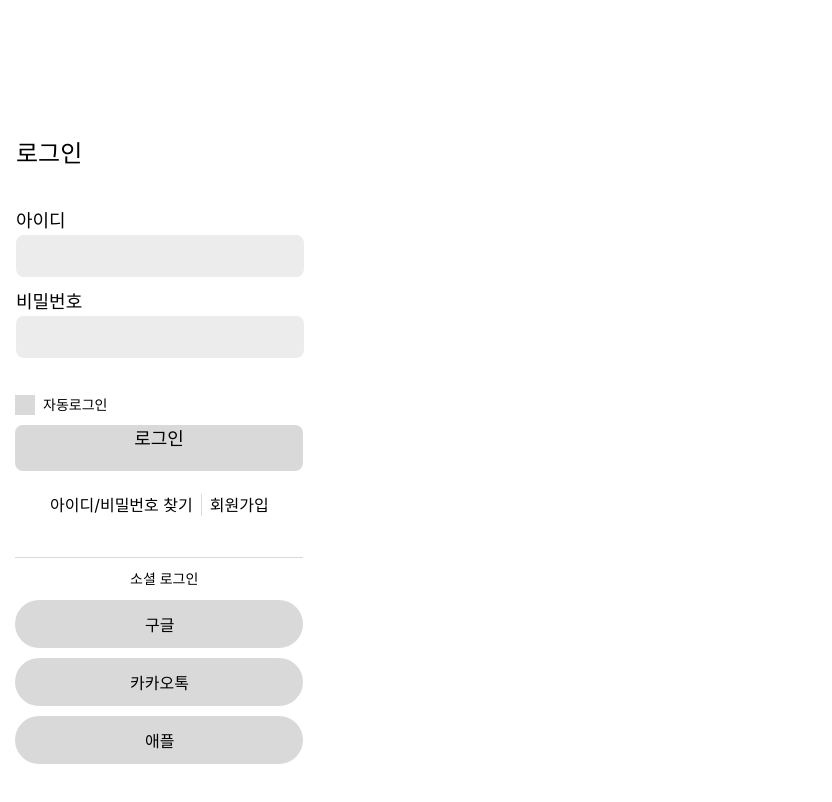
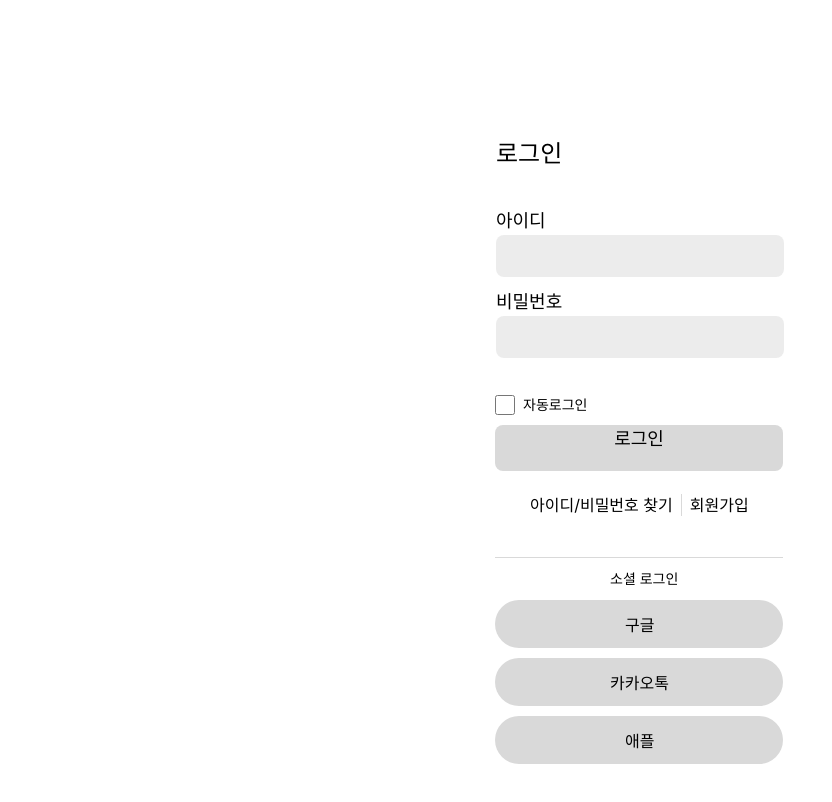
Before and after one commit to 6chenodongja/6che, a Next.js app: page /auth/login in a window 1280 px wide. Shown: the top 802 px of the page, without its empty margins (0-832 px from the left). Built offline with nearby package versions, Linux system fonts and the light colour scheme.

Commit message:
fix: 회원가입 페이지 login 브랜치에서 제거

```diff
--- a/src/app/(providers)/(root)/auth/login/page.tsx
+++ b/src/app/(providers)/(root)/auth/login/page.tsx
@@ -4,7 +4,8 @@ import React, { useState } from "react";
 function LoginPage() {
   // const [name, setName] = useState("");
   return (
-    <main className="w-80 h-[1486px] relative overflow-hidden bg-white">
+    <main className="w-80 h-[1486px] relative overflow-hidden bg-white m-auto">
+      <div>
         <h1 className="absolute left-4 top-[138px] text-2xl font-medium text-center text-black">
           로그인
         </h1>
@@ -57,13 +58,17 @@ function LoginPage() {
           애플
         </button>
         <div className="w-72 h-px absolute left-[15px] top-[557px] bg-[#d9d9d9]" />
-      <div className="w-5 h-5 absolute left-[15px] top-[395px] bg-[#d9d9d9]" />
+        <input
+          type="checkbox"
+          className="w-5 h-5 absolute left-[15px] top-[395px] bg-[#d9d9d9]"
+        />
         <p className="absolute left-[43px] top-[395px] text-sm text-left text-black">
           자동로그인
         </p>
-      <button className="absolute left-[130px] top-[569px] text-sm text-left text-black">
+        <p className="absolute left-[130px] top-[569px] text-sm text-left text-black">
           소셜 로그인
-      </button>
+        </p>
+      </div>
     </main>
   );
 }
--- a/src/app/(providers)/(root)/auth/signup/page.tsx
+++ /dev/null
@@ -1,7 +0,0 @@
-import React from "react";
-
-function SingUpPage() {
-  return <div>회원가입 페이지 입니다.</div>;
-}
-
-export default SingUpPage;
```
Lines whose indentation alone changed are shown as unchanged.
